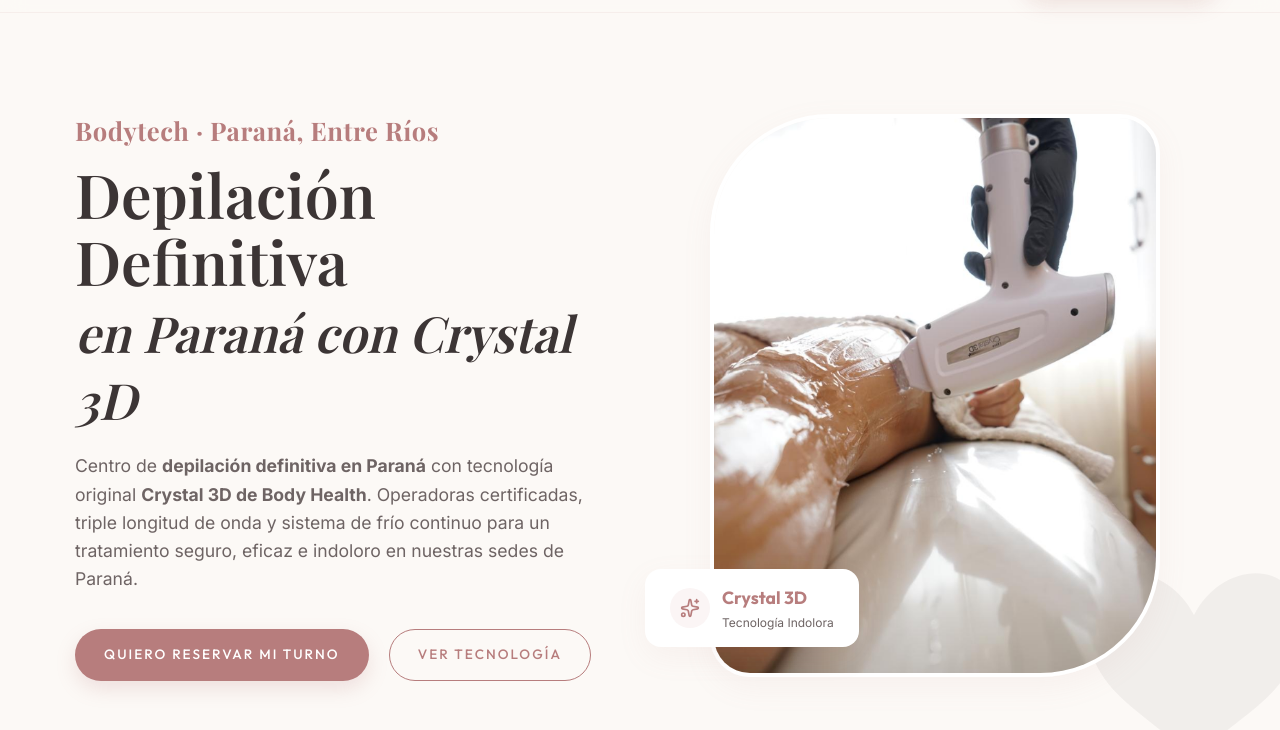
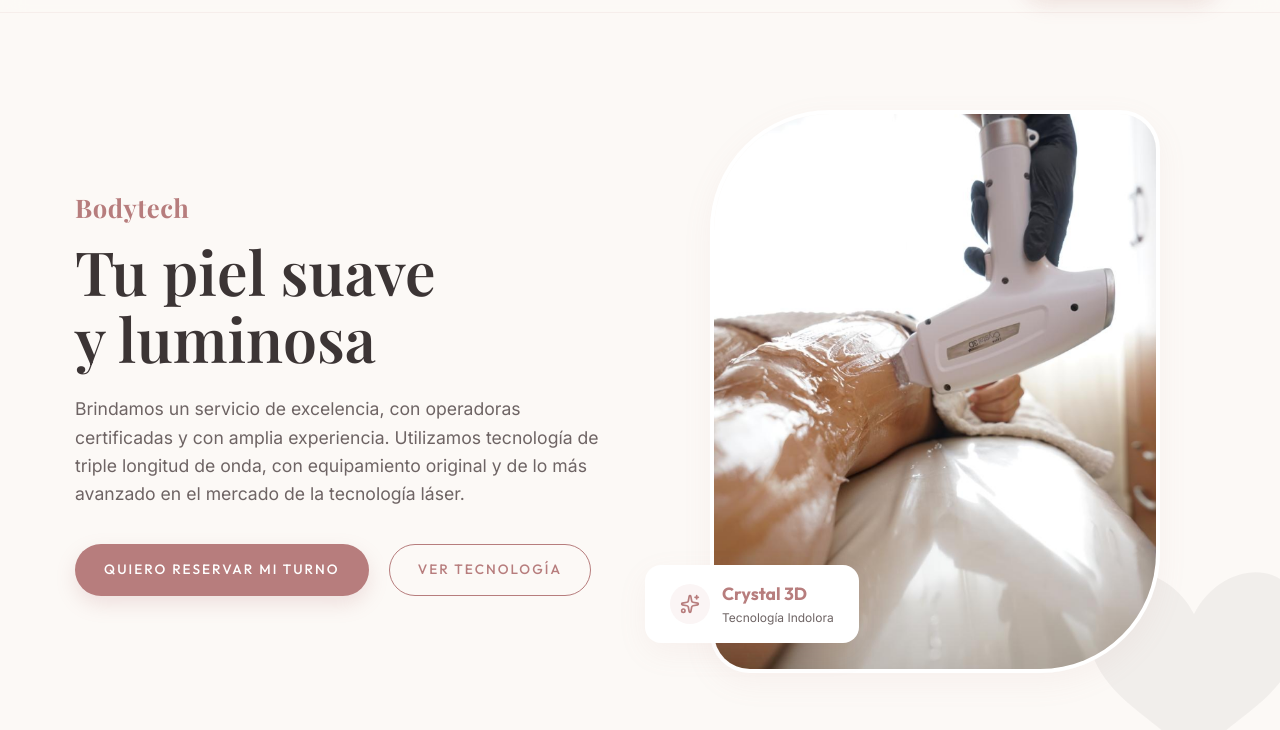
Before and after one commit to fedegalletti135-wq/bodytech-parana, an Astro site: page / in a window 1280 px wide. Shown: the part 70-800 px from the top of the page. Built offline with nearby package versions, Linux system fonts and the light colour scheme; Astro itself is replaced by a stand-in of ours; a web font is replaced by a local one.

Commit message:
fix: restore original hero title and text

```diff
--- a/src/components/BodytechApp.tsx
+++ b/src/components/BodytechApp.tsx
@@ -174,13 +174,13 @@ export default function BodytechApp() {
         <div className="container">
           <div className="hero-grid">
             <div className="hero-content">
-              <span className="hero-brand-tag-new">Bodytech · Paraná, Entre Ríos</span>
+              <span className="hero-brand-tag-new">Bodytech</span>
               <h1 className="hero-title">
-                Depilación Definitiva <br />
-                <span style={{ fontSize: '0.82em', fontWeight: 400, fontStyle: 'italic' }}>en Paraná con Crystal 3D</span>
+                Tu piel suave <br />
+                y luminosa
               </h1>
               <p className="hero-subtitle">
-                Centro de <strong>depilación definitiva en Paraná</strong> con tecnología original <strong>Crystal 3D de Body Health</strong>. Operadoras certificadas, triple longitud de onda y sistema de frío continuo para un tratamiento seguro, eficaz e indoloro en nuestras sedes de Paraná.
+                Brindamos un servicio de excelencia, con operadoras certificadas y con amplia experiencia. Utilizamos tecnología de triple longitud de onda, con equipamiento original y de lo más avanzado en el mercado de la tecnología láser.
               </p>
 
               <div className="hero-actions">
```
